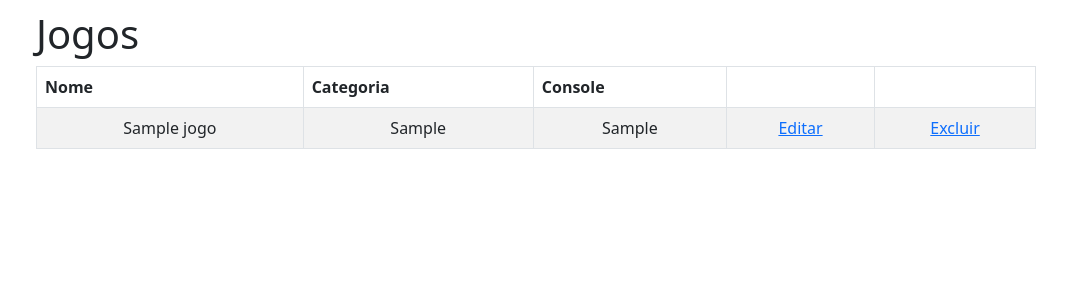
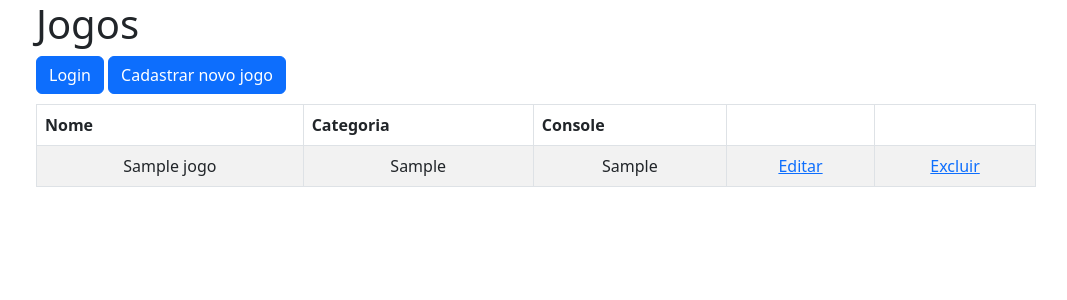
Before and after one commit to Nicolas734/jogoteca_mysql, a Flask app: page / in a window 1280 px wide. Shown: the top 300 px of the page, without its empty margins (104-1171 px from the left). Run offline with Flask 2, Linux system fonts and the light colour scheme; tables that the repository leaves empty hold one stand-in row (values such as "Sample post"); some libraries are stand-ins or nearby versions.

Commit message:
implementado botões de navegação a aplicação, e iniciado navbar

```diff
--- a/static/app.css
+++ b/static/app.css
@@ -1,6 +1,6 @@
-body {
+/* body {
     padding-top: 10px;
-}
+} */
 
 .btn {
     margin-bottom: 10px;
--- a/templates/lista.html
+++ b/templates/lista.html
@@ -1,5 +1,16 @@
 {% extends "template.html" %}
 {% block conteudo %}
+
+        {% if 'usuario_logado' not in  session or session['usuario_logado'] == None %}
+            <a class="btn btn-primary" href="{{ url_for('login') }}">Login</a>
+        {% endif %}
+
+        {% if session['usuario_logado'] %}
+            <a class="btn btn-danger" href="{{ url_for('logout') }}">Logout</a>
+        {% endif %}
+
+            <a class="btn btn-primary" href="{{ url_for('novo') }}">Cadastrar novo jogo</a>
+
             <table class="table table-striped table-responsive table-bordered">
                 <thead class="thead-default">
                     <tr>
@@ -23,4 +34,5 @@
                     {% endfor %}
                 </tbody>
             </table>
+
 {% endblock %}
--- a/templates/login.html
+++ b/templates/login.html
@@ -1,5 +1,6 @@
 {% extends "template.html" %}
 {% block conteudo %}
+
     <div class="container">
 
         <h1>Faça seu login</h1>
@@ -17,5 +18,7 @@
                 <button class="btn btn-primary" type="submit">Entrar</button>
             </p>
         </form>
+
     </div>
+
 {% endblock %}
--- a/views.py
+++ b/views.py
@@ -110,7 +110,7 @@
             if(proxima_pagina is None):
                 return redirect(proxima_pagina)
             else:
-                return redirect(url_for('novo'))
+                return redirect(url_for('index'))
     else:
         flash('Usuario não logado...')
         return redirect(url_for('login'))
@@ -120,7 +120,7 @@
 def logout():
     session['usuario_logado'] = None
     flash('Logout efetuado com sucesso...')
-    return redirect(url_for('index'))
+    return redirect(url_for('login'))
 
 @app.route('/uploads/<nome_arquivo>')
 def imagem(nome_arquivo):
```
Also changed, not shown: templates/editar.html (+7 -1 lines), templates/novo.html (+6 -1 lines), templates/template.html (+31 -0 lines). Lines whose indentation alone changed are shown as unchanged.
